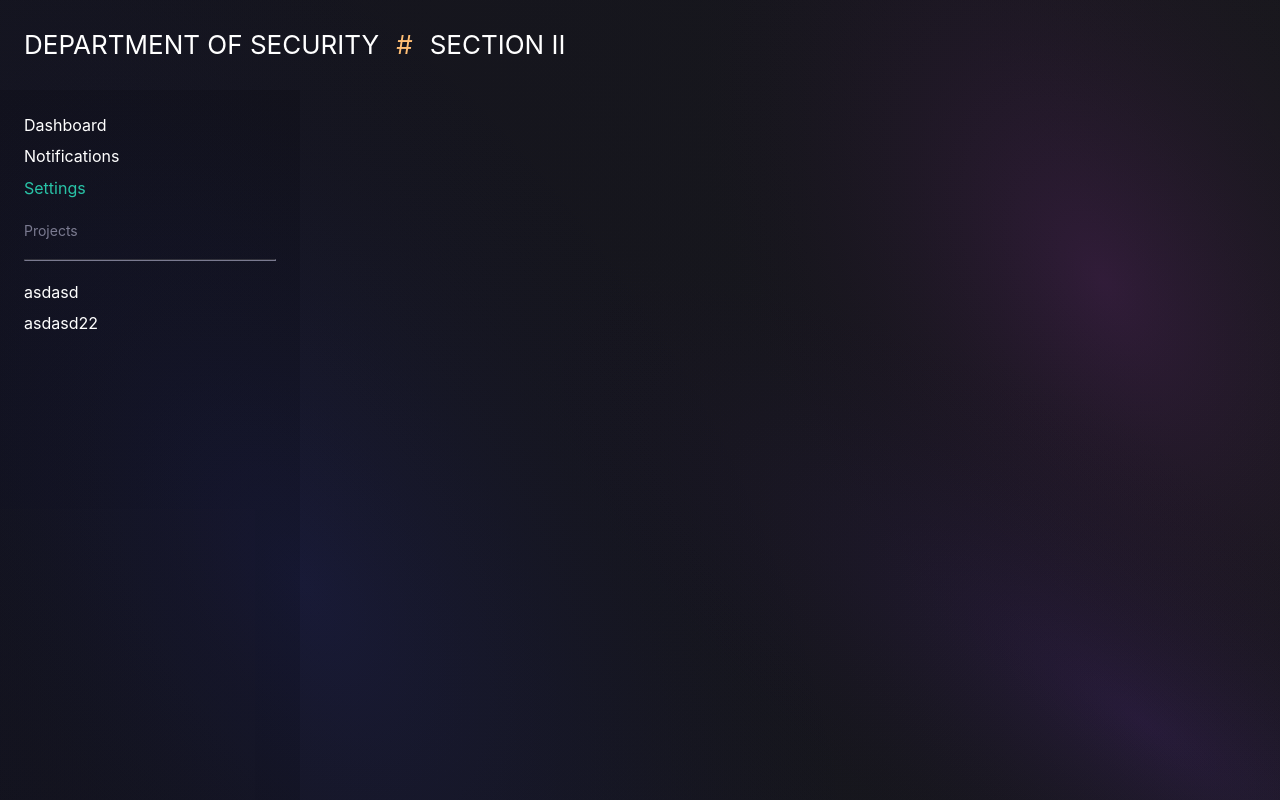
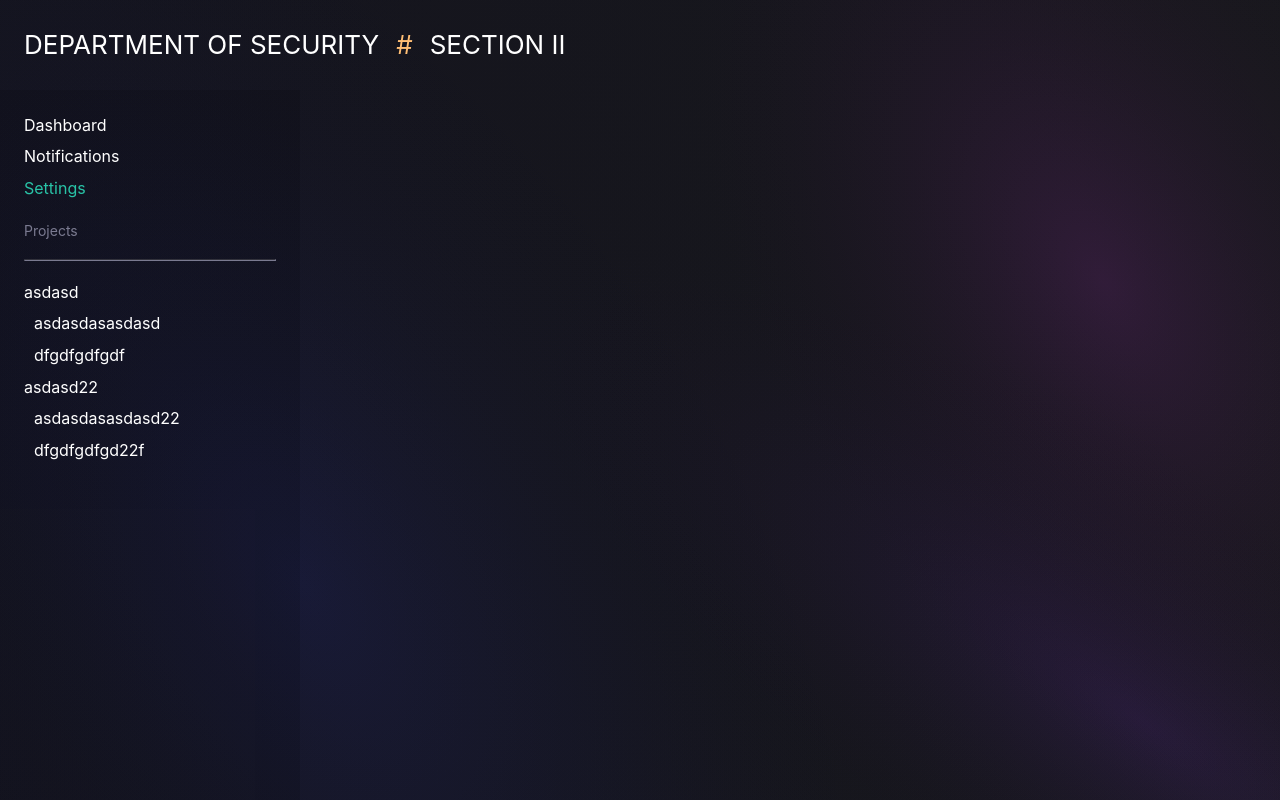
Before and after one commit to Blacknode-Software/blacknode-project-mvp, a Vue app in the folder frontend/: page / in a window 1280 px wide. Built offline with nearby package versions, Linux system fonts and the light colour scheme; the HTML template or start-up script is replaced by a standard one.

Commit message:
feat: add expandable channels

```diff
--- a/frontend/src/components/MainSidebar/ProjectsList/ExpandableProject.vue
+++ b/frontend/src/components/MainSidebar/ProjectsList/ExpandableProject.vue
@@ -1,24 +1,69 @@
 <script setup lang="ts">
 import type { Project } from '@/shared-types/project';
+import { ref } from 'vue';
 
-defineProps<{ project: Project }>();
+const props = defineProps<{ project: Project; forceExpand?: boolean }>();
+
+const isExpanded = ref(props.forceExpand);
+
+const handleExpand = () => {
+    isExpanded.value = !isExpanded.value;
+    console.log(isExpanded.value);
+};
 </script>
 
 <template>
-    <li class="project-select">{{ project.name }}</li>
+    <li>
+        <div class="project-button" :onclick="handleExpand">
+            {{ project.name }}
+        </div>
+        <ul :class="[isExpanded! ? 'project-drawer-closed' : '', 'project-drawer']">
+            <li v-for="channel in project.channels" :key="channel.uuid">
+                <div class="channel-button">
+                    {{ channel.name }}
+                </div>
+            </li>
+        </ul>
+    </li>
 </template>
 
 <style scoped>
-.project-select {
+.project-button {
     padding: 3px 8px;
+    cursor: pointer;
     color: white;
     font-size: 16px;
-    cursor: pointer;
     border-radius: 6px;
     user-select: none;
 }
 
-.project-select:hover {
+.project-button:hover {
+    background-color: #00000021;
+}
+
+.project-drawer {
+    interpolate-size: allow-keywords;
+    list-style-type: none;
+    padding: 0;
+    padding-left: 10px;
+    overflow: hidden;
+    transition: height 100ms ease-in-out;
+}
+
+.project-drawer-closed {
+    height: 0px;
+}
+
+.channel-button {
+    padding: 3px 8px;
+    cursor: pointer;
+    color: white;
+    font-size: 16px;
+    border-radius: 6px;
+    user-select: none;
+}
+
+.channel-button:hover {
     background-color: #00000021;
 }
 </style>
--- a/frontend/src/components/MainSidebar/ProjectsList/ProjectsList.vue
+++ b/frontend/src/components/MainSidebar/ProjectsList/ProjectsList.vue
@@ -23,11 +23,11 @@ const projects = [
         name: 'asdasd22',
         channels: [
             {
-                name: 'asdasdasasdasd',
-                uuid: 'asddsad',
+                name: 'asdasdasasdasd22',
+                uuid: 'asddsad22',
             },
             {
-                name: 'dfgdfgdfgdf',
+                name: 'dfgdfgdfgd22f',
                 uuid: 'adfgdfgdfgdfgdf',
             },
         ],
```
